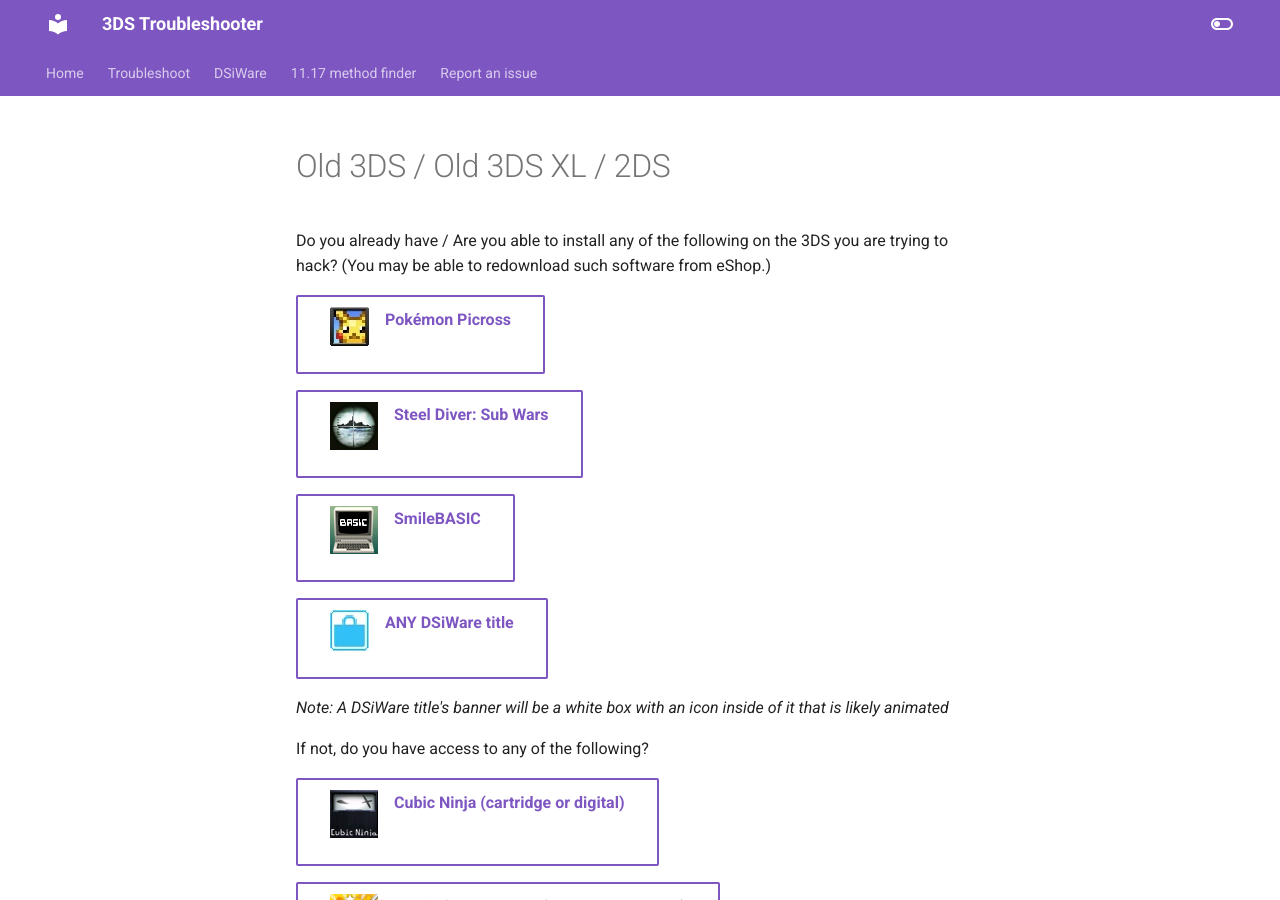
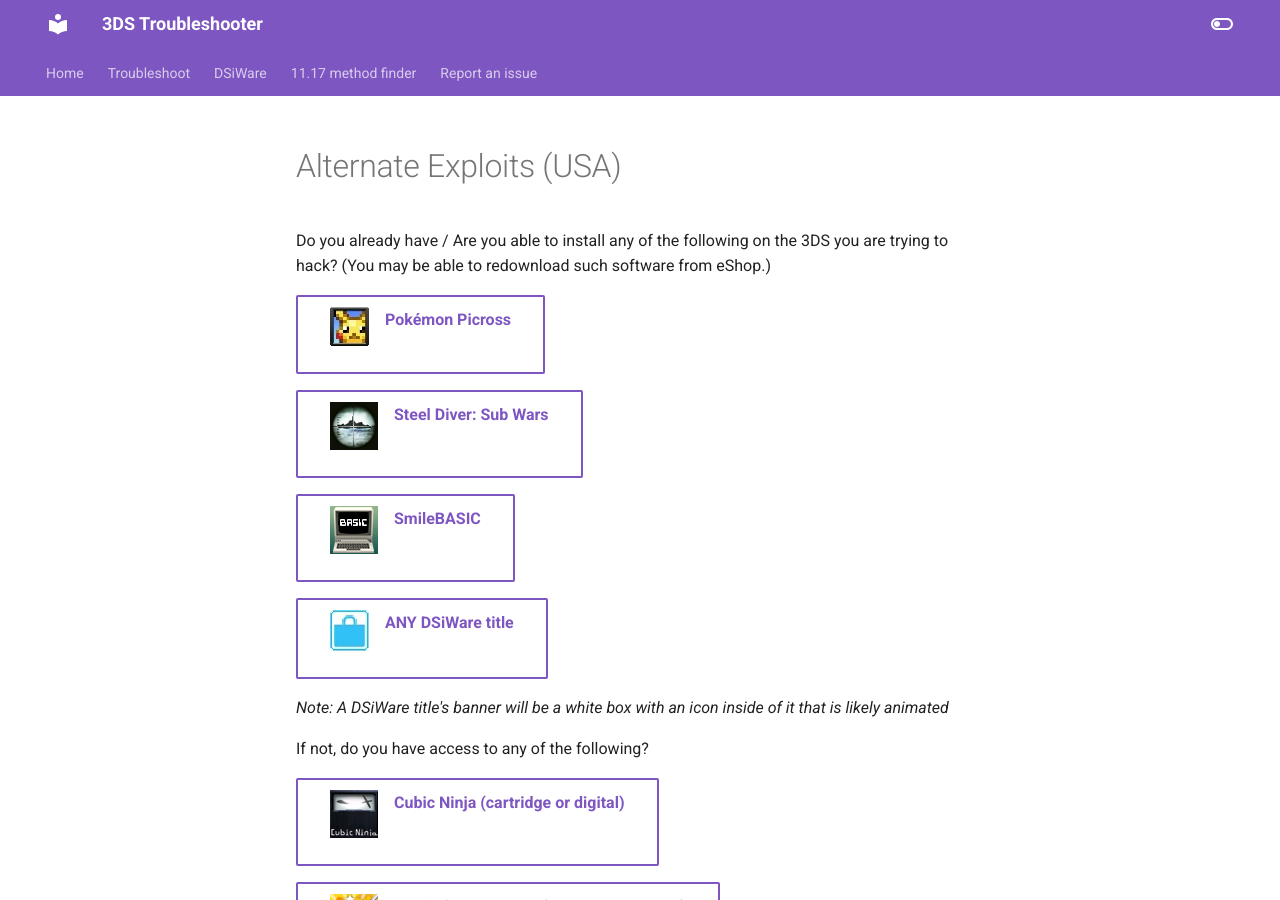
Before and after one commit to lilyuwuu/troubleshoot, an MkDocs documentation site: the page built from docs/seventeen/hardware2.md, in a window 1280 px wide and 900 px high. Built offline with MkDocs 1.6.1 and Material for MkDocs 9.7.7, drawn with Linux system fonts in a browser that asks for light colours.

Commit message:
alternate exploits usa

```diff
--- a/docs/seventeen/hardware2.md
+++ b/docs/seventeen/hardware2.md
@@ -1,4 +1,4 @@
-# Old 3DS / Old 3DS XL / 2DS
+# Alternate Exploits (USA)
 
 Do you already have / Are you able to install any of the following on the 3DS you are trying to hack? (You may be able to redownload such software from eShop.)
 
```
